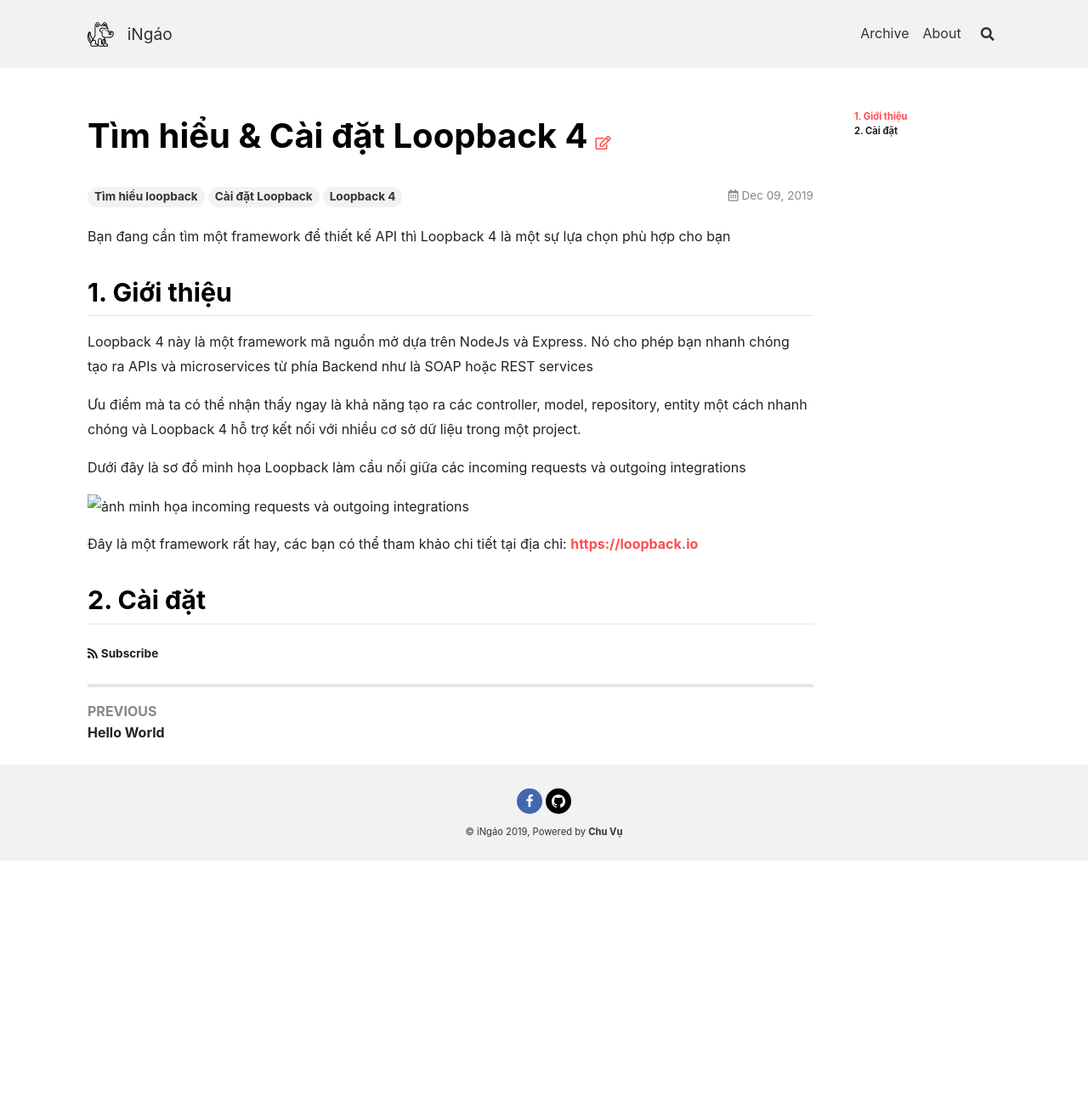
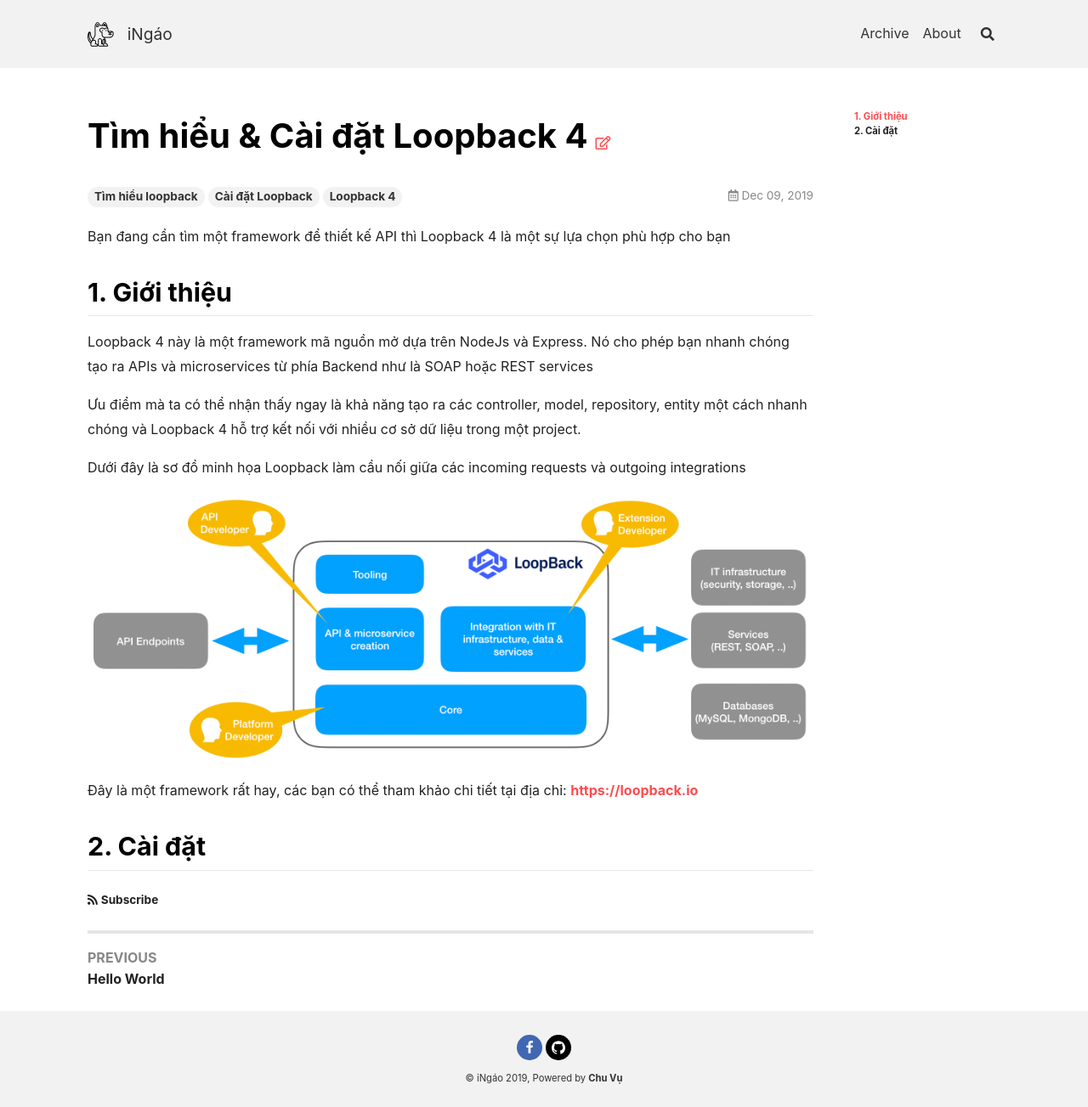
Before and after one commit to vu-cv/vu-cv.github.io, a Jekyll site: the page built from _posts/2019-12-09-tim-hieu-va-cai-dat-loopback-4.md, in a window 1280 px wide. Shown: the whole page at 85% size. Built offline with Jekyll 4.4.1, drawn with Linux system fonts in a browser that asks for light colours; nearby versions of some CDN libraries; before the commit the page ends 1013 px from its top, so only the background shows below that.

Commit message:
Update 2019-12-09-tim-hieu-va-cai-dat-loopback-4.md

```diff
--- a/_posts/2019-12-09-tim-hieu-va-cai-dat-loopback-4.md
+++ b/_posts/2019-12-09-tim-hieu-va-cai-dat-loopback-4.md
@@ -11,7 +11,7 @@ Loopback 4 này là một framework mã nguồn mở dựa trên NodeJs và Expr
 
 Dưới đây là sơ đồ minh họa Loopback làm cầu nối giữa các incoming requests và outgoing integrations
 
-![ảnh minh họa incoming requests và outgoing integrations](/assets/lb4-high-level.png "Logo Title Text 1")
+![ảnh minh họa incoming requests và outgoing integrations](/assets/images/lb4-high-level.png "Logo Title Text 1")
 
 Đây là một framework rất hay, các bạn có thể tham khảo chi tiết tại địa chỉ: [https://loopback.io](https://loopback.io)
 
```
